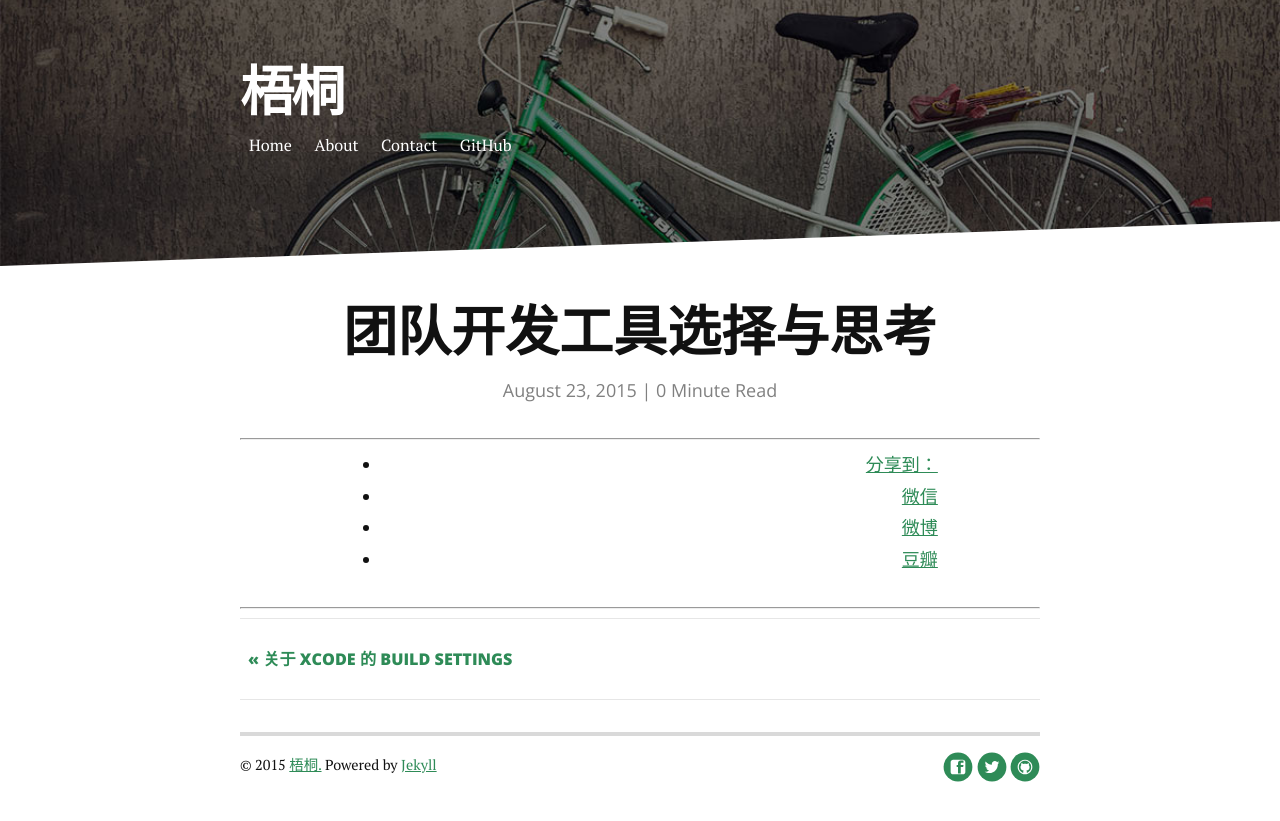
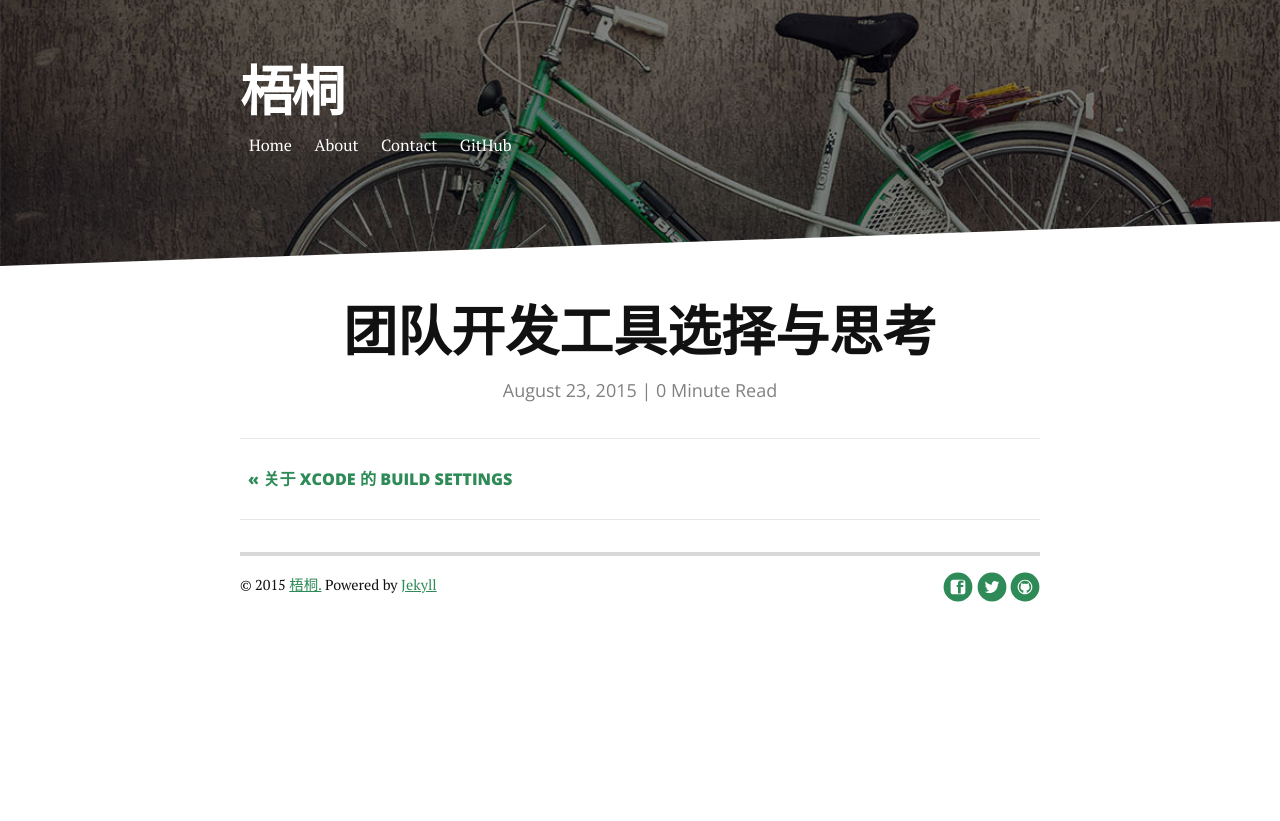
Before and after one commit to wutoz/wutoz.github.io, a Jekyll site: the page built from _posts/2015-8-23-团队开发工具选择与思考.markdown, in a window 1280 px wide. Shown: the top 821 px of the page. Built offline with Jekyll 4.4.1, drawn with Linux system fonts in a browser that asks for light colours; nearby versions of some CDN libraries; Markdown is read by kramdown in place of the engine named in the settings; comment, search, counter and statistics services are not loaded.

Commit message:
更新多说

```diff
--- a/_layouts/post.html
+++ b/_layouts/post.html
@@ -11,28 +11,6 @@ layout: default
   <p class="meta">{{ page.date | date: '%B %d, %Y' }} | <span class="time">{{ page.content | number_of_words | divided_by:180 }}</span> Minute Read</p>
 
   {{ content }}
-
-  <hr>
-  <!-- 多说 Share start -->
-  <div class="ds-share"
-      style="text-align: right"
-      data-thread-key="{{page.id}}" data-title="{{page.title}}"
-      data-images="{{ site.url }}/{% if page.header-img %}{{ page.header-img }}{% else %}{{ site.header-img }}{% endif %}"
-      data-content="{{ content | strip_html | truncate:80 }} | 梧桐的个人博客"
-      data-url="{{site.url}}{{page.url}}">
-      <div class="ds-share-inline">
-        <ul  class="ds-share-icons-16">
-          <li data-toggle="ds-share-icons-more"><a class="ds-more" href="#">分享到：</a></li>
-          <li><a class="ds-wechat flat" href="javascript:void(0);" data-service="wechat">微信</a></li>
-          <li><a class="ds-weibo flat" href="javascript:void(0);" data-service="weibo">微博</a></li>
-          <li><a class="ds-douban flat" href="javascript:void(0);" data-service="douban">豆瓣</a></li>
-        </ul>
-        <div class="ds-share-icons-more">
-        </div>
-      </div>
-  <hr>
-  </div>
-  <!-- 多说 Share end-->
 
   <!-- POST NAVIGATION -->
   <div class="postNav clearfix">
```
